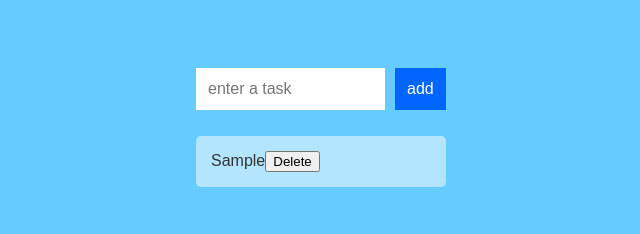
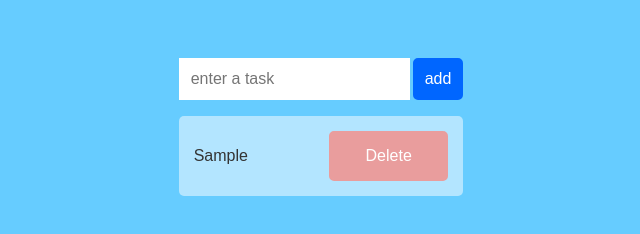
Before and after one commit to nesamouzehkesh/Kirupa-todo, a React app: page / in a window 1280 px wide. Both pictures are taken after typing "Sample" into the empty fields and a click on the button "add". Shown: the whole page, without its empty margins (319-959 px from the left). Built offline with nearby package versions, Linux system fonts and the light colour scheme.

Commit message:
some styling

```diff
--- a/src/TodoItem.js
+++ b/src/TodoItem.js
@@ -3,7 +3,7 @@ import React from 'react';
 const TodoItem = ({ entry, onDelete }) => (
 
     <li key={entry.key}>
-        {entry.value}
+        <p>{entry.value}</p>
         <button onClick={() => onDelete(entry.key)}>Delete</button>
     </li>
 )
--- a/src/TodoList.css
+++ b/src/TodoList.css
@@ -1,18 +1,29 @@
+.todoListMain {
+    display: flex;
+    flex-direction: column;
+}
+
+.todoListMain .header {
+    display: flex;
+    flex: 1;
+}
+
 .todoListMain .header input {
     padding: 10px;
     font-size: 16px;
     border: 2px solid #fff;
-    width: 165px;
+    flex: 1;
 }
 
 .todoListMain .header button {
     padding: 10px;
     font-size: 16px;
-    margin: 10px;
-    margin-right: 0px;
+    margin-left: 3px;
     background-color: #0066ff;
     color: #fff;
     border: 2px solid #0066ff;
+    border-radius: 5px;
+    flex: 1;
 }
 
 .todoListMain .header button:hover {
@@ -22,12 +33,17 @@
 }
 
 .todoListMain .theList {
+    display: flex;
+    flex-direction: column;
+    justify-content: center;
     list-style: none;
     padding-left: 0;
-    width: 250px;
+    flex: 1;
 }
 
 .todoListMain .theList li {
+    display: flex;
+    flex: 1;
     color: #333;
     background-color: rgba(255, 255, 255, .5);
     padding: 15px;
@@ -38,8 +54,31 @@
 }
 
 .todoListMain .theList li:hover {
-    background-color: pink;
+    background-color: rgb(208, 222, 228);
     cursor: pointer;
+}
+
+.todoListMain .theList li button {
+    color: #fff;
+    background-color: rgb(233, 157, 157);
+    margin-left: 30px;
+    padding: 5px;
+    font-size: 16px;
+    border: 2px solid rgb(233, 157, 157);
+    border-radius: 5px;
+    transition: all .2s ease-out;
+    flex: 1;
+
+}
+
+.todoListMain .theList li p {
+    flex:1;
+}
+
+.todoListMain .theList li button:hover {
+    cursor: pointer;
+    background-color: #eb7c7c;
+    border-color: #eb7c7c;
 }
 
 ul.theList {
```
